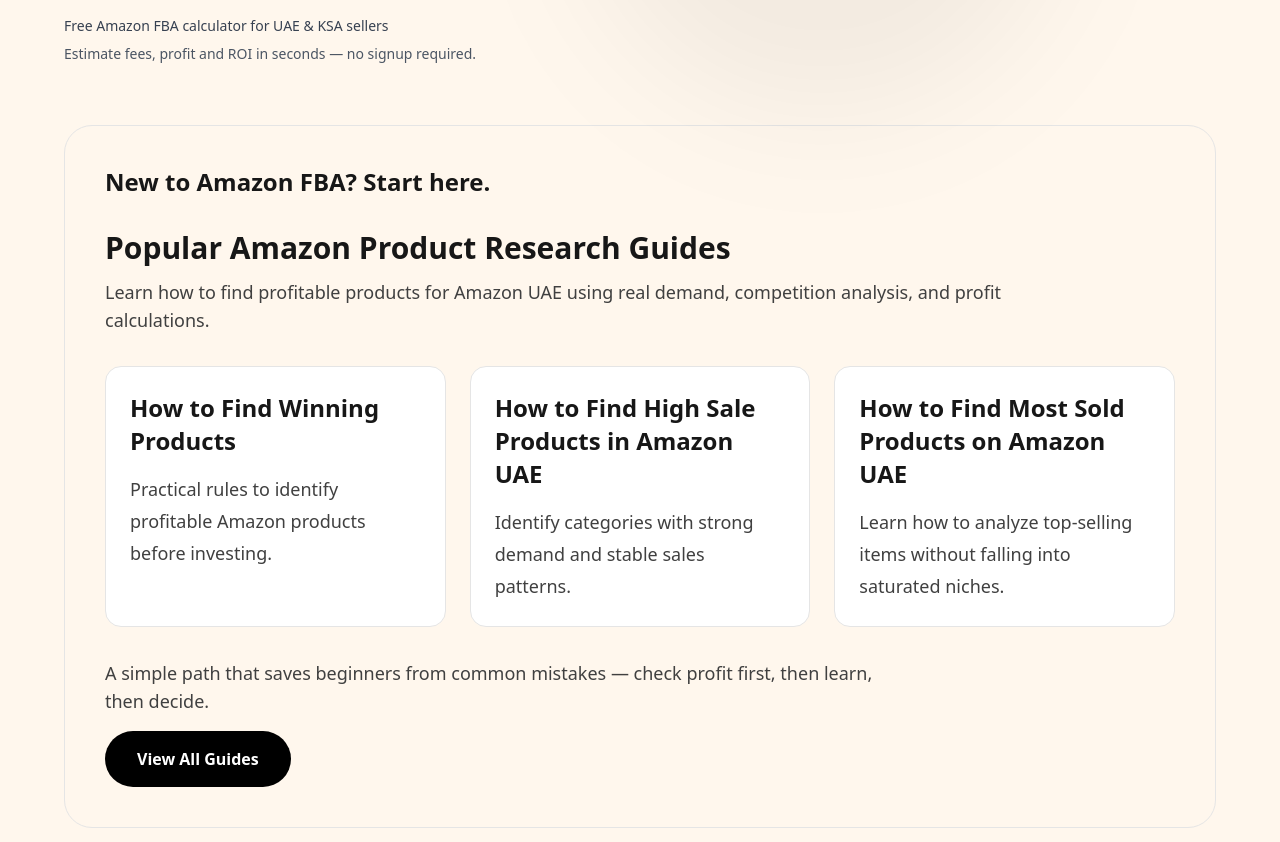
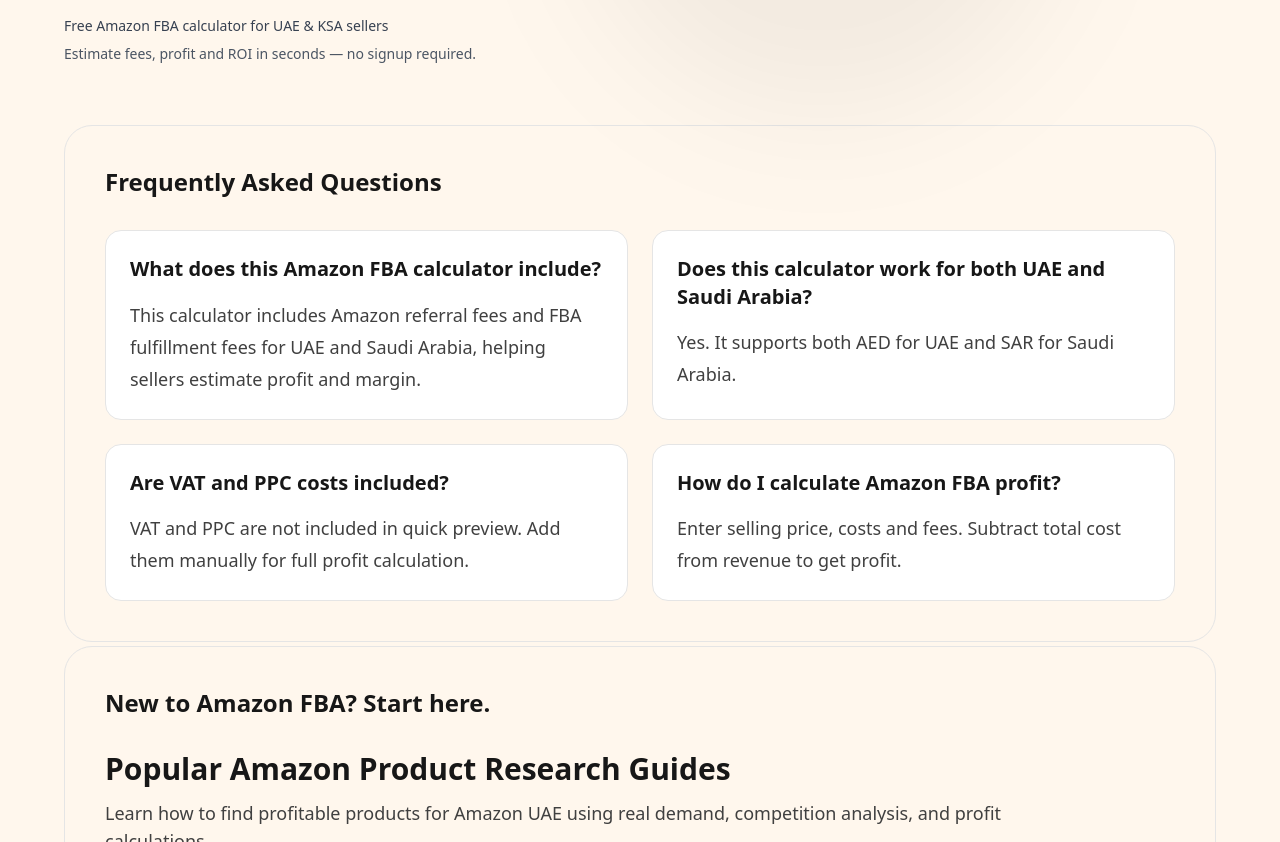
Before and after one commit to Muniba26/fba-calculator, a Next.js app: page / in a window 1280 px wide. Shown: the part 468-1310 px from the top of the page. Built offline with nearby package versions, Linux system fonts and the light colour scheme.

Commit message:
Add homepage FAQ section and FAQ schema

```diff
--- a/src/app/page.tsx
+++ b/src/app/page.tsx
@@ -3,6 +3,7 @@
 import Image from "next/image";
 import CalculatorPreview from "@/components/CalculatorPreview";
 import HomeProductResearchSection from "@/components/HomeProductResearchSection";
+import HomeFaqSection from "@/components/HomeFaqSection";
 
 export const metadata: Metadata = {
   title: "Amazon FBA Calculator UAE & KSA – Free Profit & Fee Tool",
@@ -77,6 +78,7 @@
           </div>
         </div>
       </section>
+      <HomeFaqSection />
 
       {/* HOOK SECTION */}
       <HomeProductResearchSection />
@@ -103,7 +105,7 @@
     }),
   }}
   />
-    <script
+<script
   type="application/ld+json"
   dangerouslySetInnerHTML={{
     __html: JSON.stringify({
@@ -112,34 +114,26 @@
       mainEntity: [
         {
           "@type": "Question",
-          name: "What does this Amazon FBA calculator include?",
+          name: "What is Amazon FBA calculator UAE?",
           acceptedAnswer: {
             "@type": "Answer",
-            text: "This calculator includes Amazon referral fees and FBA fulfillment fees for UAE and Saudi Arabia sellers. It shows selling price, Amazon fees, net proceeds, and margin per unit.",
+            text: "It helps UAE sellers calculate Amazon fees, profit and margins before selling.",
           },
         },
         {
           "@type": "Question",
-          name: "Does this calculator work for both UAE and Saudi Arabia?",
+          name: "Does this work for Saudi Arabia (KSA)?",
           acceptedAnswer: {
             "@type": "Answer",
-            text: "Yes. The calculator supports both AED for UAE and SAR for Saudi Arabia, with separate fee logic for each marketplace.",
+            text: "Yes, this calculator supports both UAE and KSA marketplaces.",
           },
         },
         {
           "@type": "Question",
-          name: "Are VAT and PPC costs included in the calculator?",
+          name: "Is this calculator free?",
           acceptedAnswer: {
             "@type": "Answer",
-            text: "No. This calculator currently includes referral fees and FBA fulfillment fees only. VAT and PPC costs are not included.",
-          },
-        },
-        {
-          "@type": "Question",
-          name: "How do I calculate Amazon FBA profit?",
-          acceptedAnswer: {
-            "@type": "Answer",
-            text: "To calculate Amazon FBA profit, enter your product category, selling price, size tier, and weight bracket. The calculator will estimate Amazon fees and show your net proceeds and margin.",
+            text: "Yes, it is completely free with no signup required.",
           },
         },
       ],
--- /dev/null
+++ b/src/components/HomeFaqSection.tsx
@@ -0,0 +1,48 @@
+export default function HomeFaqSection() {
+  const faqs = [
+    {
+      question: "What does this Amazon FBA calculator include?",
+      answer:
+        "This calculator includes Amazon referral fees and FBA fulfillment fees for UAE and Saudi Arabia, helping sellers estimate profit and margin.",
+    },
+    {
+      question: "Does this calculator work for both UAE and Saudi Arabia?",
+      answer:
+        "Yes. It supports both AED for UAE and SAR for Saudi Arabia.",
+    },
+    {
+      question: "Are VAT and PPC costs included?",
+      answer:
+        "VAT and PPC are not included in quick preview. Add them manually for full profit calculation.",
+    },
+    {
+      question: "How do I calculate Amazon FBA profit?",
+      answer:
+        "Enter selling price, costs and fees. Subtract total cost from revenue to get profit.",
+    },
+  ];
+
+  return (
+    <section className="mt-1 rounded-[28px] border border-neutral-200 p-8 md:p-10">
+      <p className="text-2xl font-semibold text-neutral-900 mb-8">
+        Frequently Asked Questions
+      </p>
+
+      <div className="grid gap-6 md:grid-cols-2">
+        {faqs.map((faq) => (
+          <div
+            key={faq.question}
+            className="rounded-2xl border border-neutral-200 p-6 bg-white"
+          >
+            <h3 className="text-xl font-semibold text-neutral-900 mb-4 leading-snug">
+              {faq.question}
+            </h3>
+            <p className="text-neutral-700 text-lg leading-8">
+              {faq.answer}
+            </p>
+          </div>
+        ))}
+      </div>
+    </section>
+  );
+}
```
